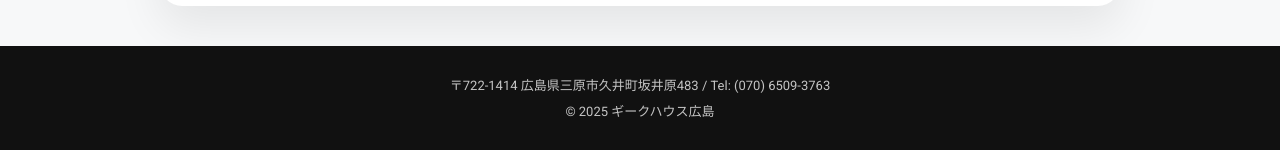
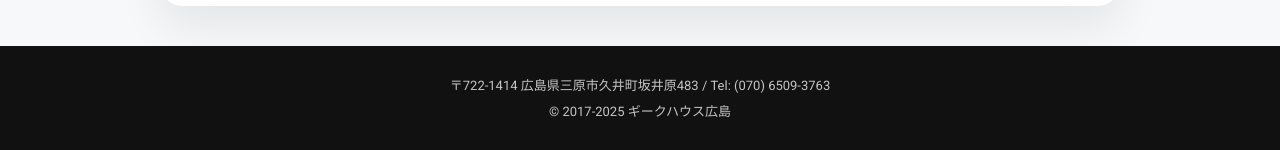
Before and after one commit to GeekhouseHiroshima/GeekhouseHiroshima, a Jekyll site: the page built from index.md, in a window 1280 px wide and 900 px high, scrolled down 2412 px. Shown: the part 747-897 px from the top of the window. Built offline with Jekyll 4.4.1, drawn with Linux system fonts in a browser that asks for light colours; comment, search, counter and statistics services are not loaded.

Commit message:
Update footer copyright range

```diff
--- a/_includes/footer.html
+++ b/_includes/footer.html
@@ -1,4 +1,5 @@
 <footer class="site-footer">
   <p>〒722-1414 広島県三原市久井町坂井原483 / Tel: (070) 6509-3763</p>
-  <p>&copy; {{ site.time | date: '%Y' }} {{ site.title | default: "ギークハウス広島" }}</p>
+  {% assign current_year = site.time | date: '%Y' %}
+  <p>&copy; 2017-{{ current_year }} {{ site.title | default: "ギークハウス広島" }}</p>
 </footer>
```
